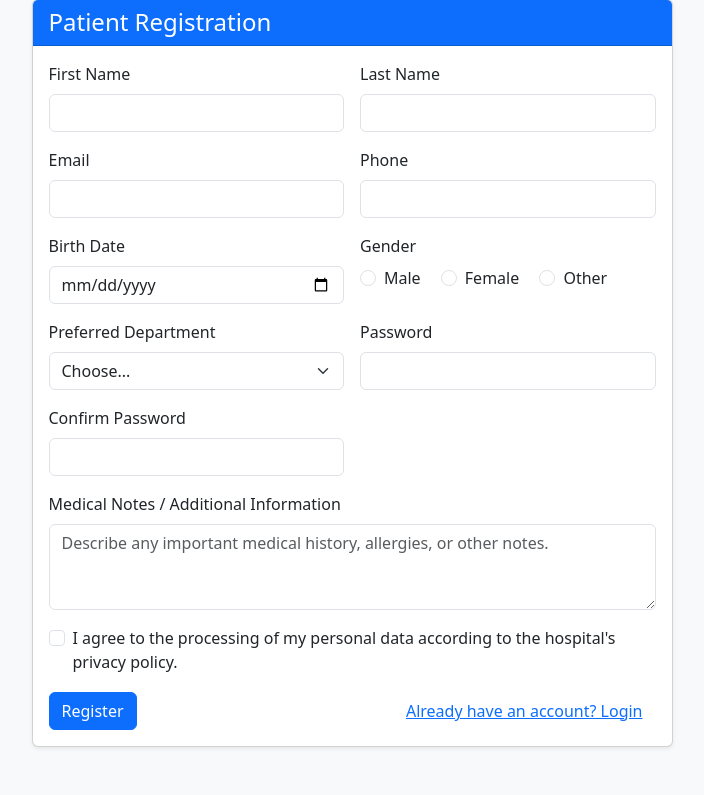
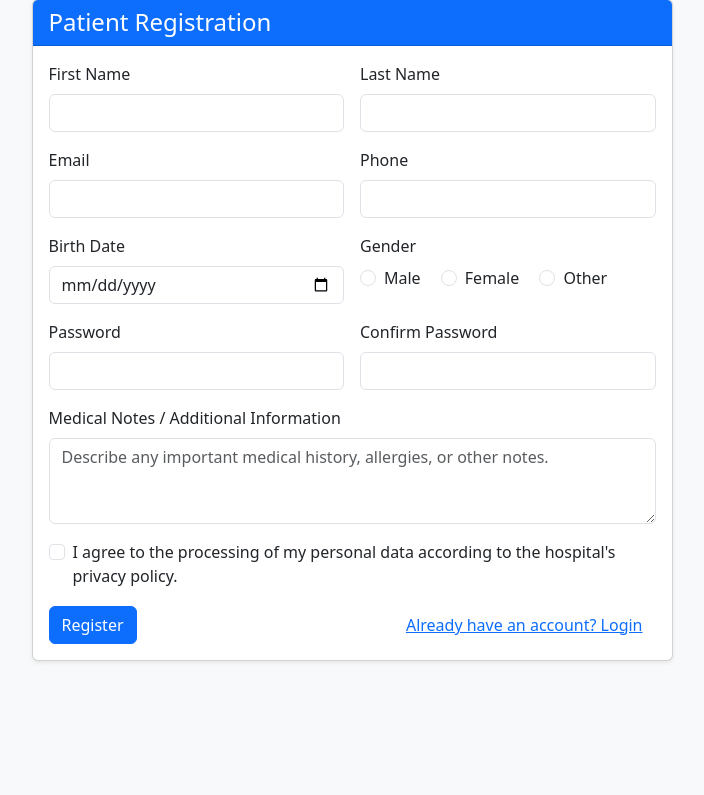
Before and after one commit to merttascilar30/hospital-sytem-update1, a PHP site: page /register.php in a window 1280 px wide. Shown: the part 49-844 px from the top of the page, without its empty margins (288-992 px from the left). After the commit the page ends 711 px from the top, so only its background shows below. Run offline with PHP 8.4, Linux system fonts and the light colour scheme.

Commit message:
Fix: Kayit sayfasindaki gereksiz bolum alani kaldirildi

```diff
--- a/register.php
+++ b/register.php
@@ -12,7 +12,6 @@ $phone = '';
 $birth_date = '';
 $gender = '';
 $notes = '';
-$preferred_department = '';
 $terms_accepted = false;
 
 if ($_SERVER['REQUEST_METHOD'] === 'POST') {
@@ -24,7 +23,6 @@ if ($_SERVER['REQUEST_METHOD'] === 'POST') {
     $birth_date = trim($_POST['birth_date'] ?? '');
     $gender = $_POST['gender'] ?? '';
     $notes = trim($_POST['notes'] ?? '');
-    $preferred_department = $_POST['preferred_department'] ?? '';
     $password = $_POST['password'] ?? '';
     $confirm_password = $_POST['confirm_password'] ?? '';
     $terms_accepted = isset($_POST['terms']);
@@ -59,10 +57,6 @@ if ($_SERVER['REQUEST_METHOD'] === 'POST') {
 
     if (!in_array($gender, ['M', 'F', 'Other'], true)) {
         $errors['gender'] = 'Please select a gender.';
-    }
-
-    if (!in_array($preferred_department, ['cardiology', 'neurology', 'orthopedics', 'pediatrics'], true)) {
-        $errors['preferred_department'] = 'Please select a preferred department.';
     }
 
     if ($password === '' || !preg_match($passwordPattern, $password)) {
@@ -114,68 +108,18 @@ if ($_SERVER['REQUEST_METHOD'] === 'POST') {
                     $notes_param
                 );
 
-                $mysqli->begin_transaction();
-                $insertOk = $stmt->execute();
-
-                if (!$insertOk) {
-                    $mysqli->rollback();
+                if ($stmt->execute()) {
+                    $stmt->close();
+                    $success = true;
+                    $first_name = $last_name = $email = $phone = $birth_date = $gender = $notes = '';
+                    $terms_accepted = false;
+                } else {
                     if ($mysqli->errno === 1062) {
                         $errors['email'] = 'This email is already registered.';
                     } else {
                         $errors['general'] = 'An unexpected error occurred. Please try again later.';
                     }
                     $stmt->close();
-                } else {
-                    $newPatientId = (int)$mysqli->insert_id;
-
-                    $slugToName = [
-                        'cardiology' => 'Cardiology',
-                        'neurology' => 'Neurology',
-                        'orthopedics' => 'Orthopedics',
-                        'pediatrics' => 'Pediatrics',
-                    ];
-                    $deptName = $slugToName[$preferred_department] ?? '';
-                    $departmentIdForPref = null;
-
-                    if ($deptName !== '') {
-                        $dStmt = $mysqli->prepare('SELECT department_id FROM departments WHERE name = ? LIMIT 1');
-                        if ($dStmt) {
-                            $dStmt->bind_param('s', $deptName);
-                            $dStmt->execute();
-                            $dRes = $dStmt->get_result();
-                            $dRow = $dRes ? $dRes->fetch_assoc() : null;
-                            $dStmt->close();
-                            if ($dRow) {
-                                $departmentIdForPref = (int)$dRow['department_id'];
-                            }
-                        }
-                    }
-
-                    $prefOk = true;
-                    if ($departmentIdForPref !== null) {
-                        $pStmt = $mysqli->prepare(
-                            'INSERT INTO patient_preferred_departments (patient_id, department_id) VALUES (?, ?)'
-                        );
-                        if ($pStmt) {
-                            $pStmt->bind_param('ii', $newPatientId, $departmentIdForPref);
-                            $prefOk = $pStmt->execute();
-                            $pStmt->close();
-                        } else {
-                            $prefOk = false;
-                        }
-                    }
-
-                    if (!$prefOk) {
-                        $mysqli->rollback();
-                        $errors['general'] = 'An unexpected error occurred. Please try again later.';
-                        $stmt->close();
-                    } else {
-                        $mysqli->commit();
-                        $stmt->close();
-                        $success = true;
-                        $first_name = $last_name = $email = $phone = $birth_date = $gender = $notes = $preferred_department = '';
-                        $terms_accepted = false;
-                    }
                 }
             } else {
                 $errors['general'] = 'Could not prepare registration statement.';
@@ -308,32 +252,6 @@ if ($_SERVER['REQUEST_METHOD'] === 'POST') {
                             </div>
 
                             <div class="col-md-6">
-                                <label for="preferred_department" class="form-label">Preferred Department</label>
-                                <select
-                                    class="form-select <?php echo isset($errors['preferred_department']) ? 'is-invalid' : ''; ?>"
-                                    id="preferred_department" name="preferred_department" required>
-                                    <option value="">Choose...</option>
-                                    <option value="cardiology" <?php echo $preferred_department === 'cardiology' ? 'selected' : ''; ?>>
-                                        Cardiology
-                                    </option>
-                                    <option value="neurology" <?php echo $preferred_department === 'neurology' ? 'selected' : ''; ?>>
-                                        Neurology
-                                    </option>
-                                    <option value="orthopedics" <?php echo $preferred_department === 'orthopedics' ? 'selected' : ''; ?>>
-                                        Orthopedics
-                                    </option>
-                                    <option value="pediatrics" <?php echo $preferred_department === 'pediatrics' ? 'selected' : ''; ?>>
-                                        Pediatrics
-                                    </option>
-                                </select>
-                                <?php if (isset($errors['preferred_department'])): ?>
-                                    <div class="invalid-feedback">
-                                        <?php echo htmlspecialchars($errors['preferred_department'], ENT_QUOTES, 'UTF-8'); ?>
-                                    </div>
-                                <?php endif; ?>
-                            </div>
-
-                            <div class="col-md-6">
                                 <label for="password" class="form-label">Password</label>
                                 <input type="password"
                                        class="form-control <?php echo isset($errors['password']) ? 'is-invalid' : ''; ?>"
```
